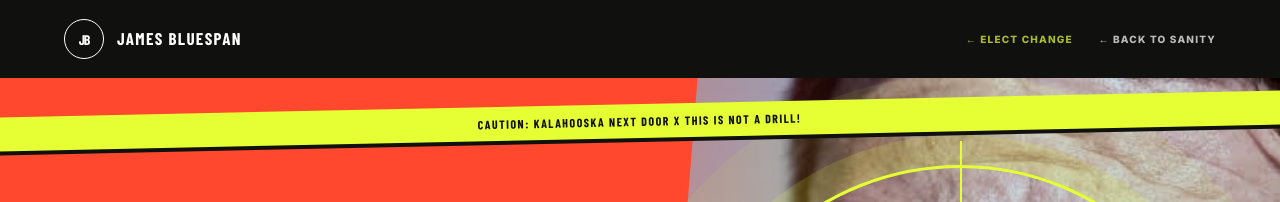
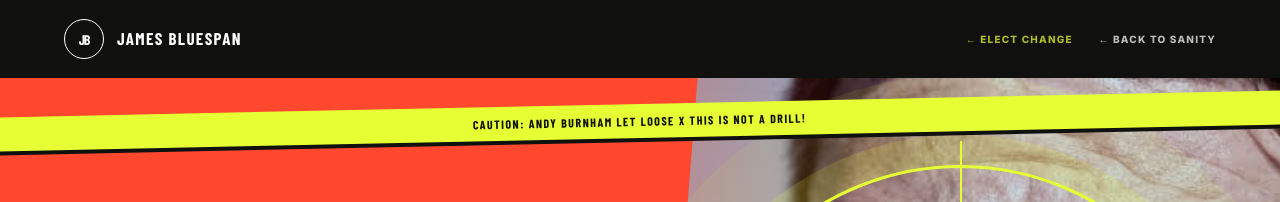
Before and after one commit to manualAlan/James-Bluespan-Campaign, a Next.js app: page /kalahooska in a window 1280 px wide. Shown: the top 202 px of the page. Built offline with nearby package versions, Linux system fonts and the light colour scheme; a web font is replaced by a local one.

Commit message:
Updaefegfete page.tsx

```diff
--- a/app/kalahooska/page.tsx
+++ b/app/kalahooska/page.tsx
@@ -24,7 +24,7 @@ export default function KalahooskaPage() {
       </header>
 
       <section className="danger-hero">
-        <div className="warning-tape top" aria-hidden="true">CAUTION: KALAHOOSKA NEXT DOOR X THIS IS NOT A DRILL!</div>
+        <div className="warning-tape top" aria-hidden="true">CAUTION: ANDY BURNHAM LET LOOSE X THIS IS NOT A DRILL!</div>
         <div className="danger-copy">
           <p className="alert-kicker"><span>!</span> An extremely serious briefing</p>
           <h1><span className="andy">ANDY</span><b>HUSSEIN</b><em><span className="burn">BURN</span><span className="ham">ham</span></em></h1>
```
